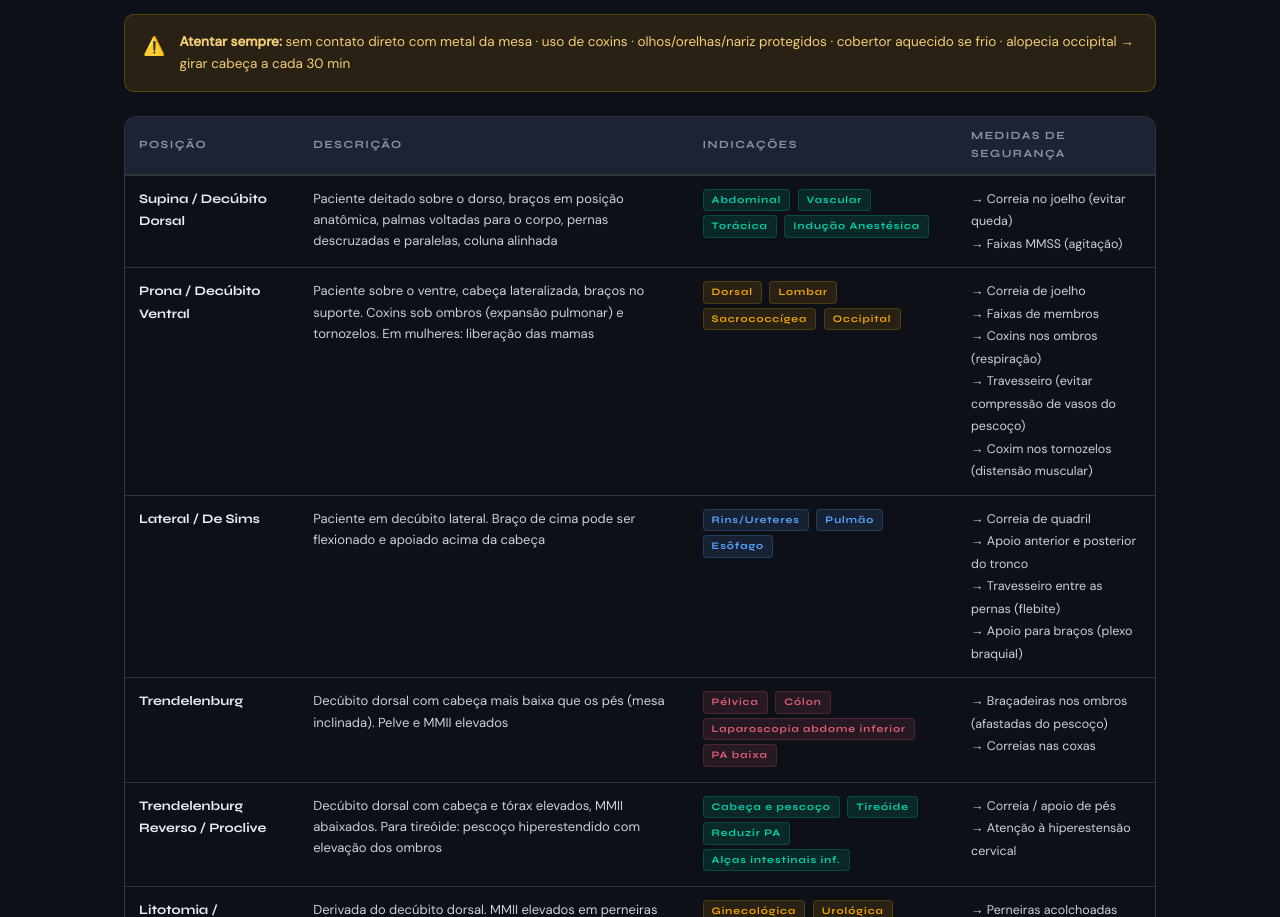
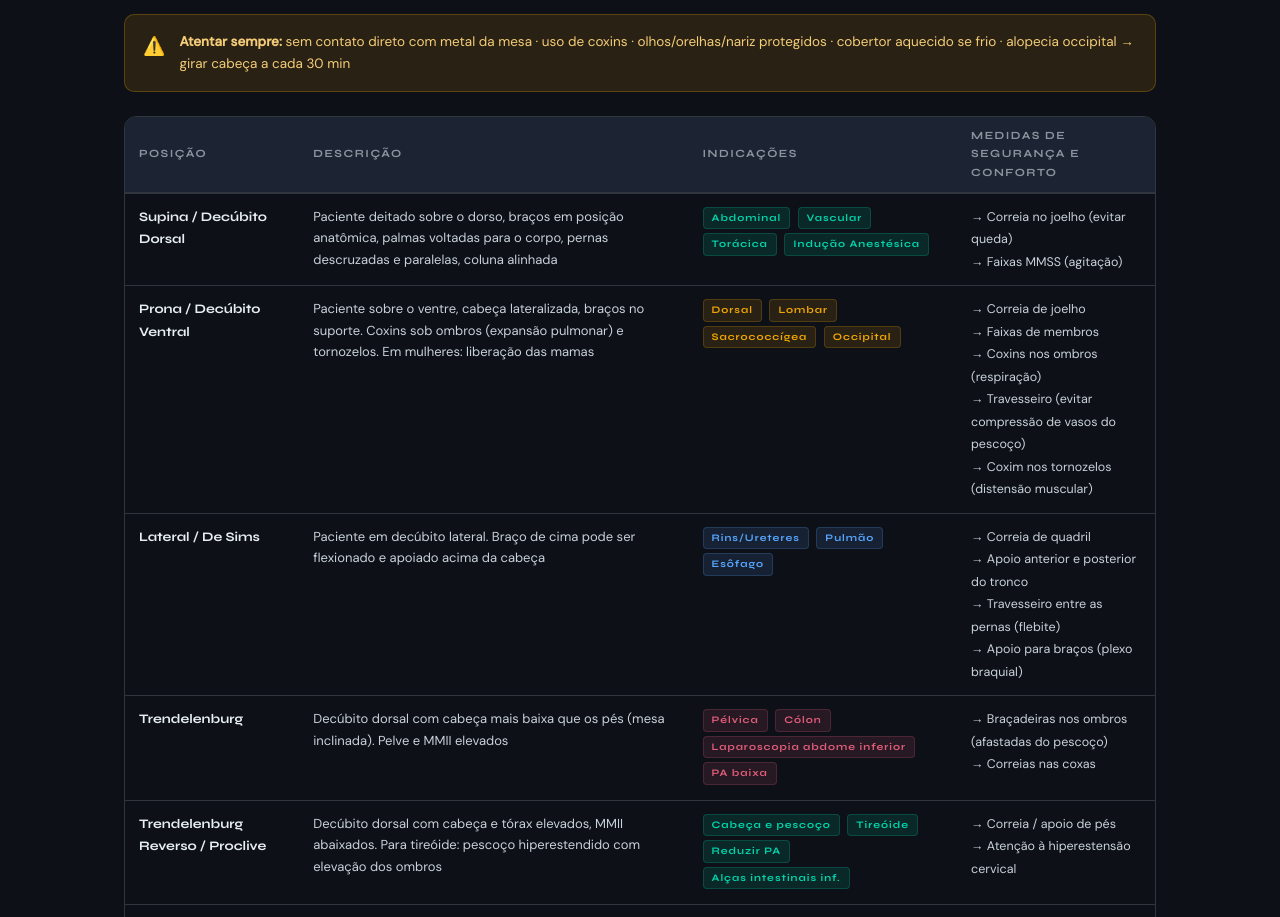
Before and after one commit to rafaelsilva-lab/cirurgica_2_parcial, a plain HTML site: page index.html in a window 1280 px wide. Shown: the part 2103-3020 px from the top of the page. Drawn offline with Linux system fonts and the light colour scheme.

Commit message:
Update index.html

```diff
--- a/index.html
+++ b/index.html
@@ -722,7 +722,7 @@
           <th>Posição</th>
           <th>Descrição</th>
           <th>Indicações</th>
-          <th>Medidas de Segurança</th>
+          <th>Medidas de Segurança e Conforto</th>
         </tr>
       </thead>
       <tbody>
```
